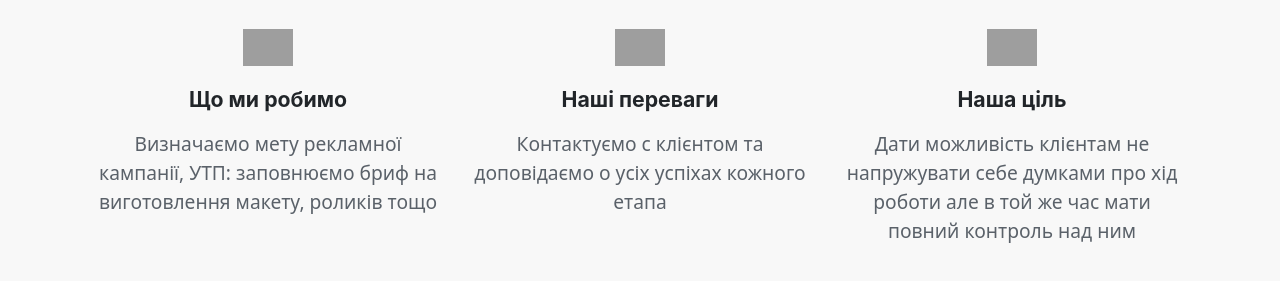
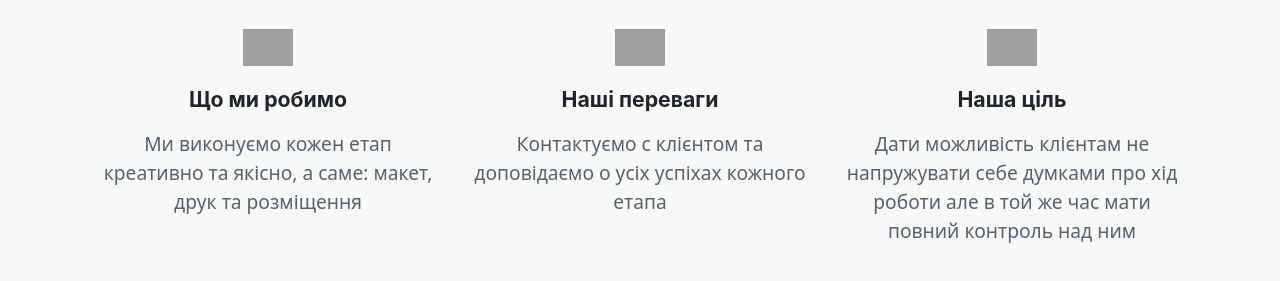
Before and after one commit to GineTik/Fira_2.0, a plain HTML site: page index.html in a window 1280 px wide. Shown: the part 641-922 px from the top of the page. Drawn offline with nearby package versions, Linux system fonts and the light colour scheme; grey boxes are pictures that could not be loaded.

Commit message:
change text in block what we do

```diff
--- a/index.html
+++ b/index.html
@@ -91,7 +91,8 @@
                     <div class="col-md text-center">
                         <img class="mb-3" width="50" src="https://img.icons8.com/ios/50/000000/what.png"/>
                         <h3>Що ми робимо</h3>
-                        <p>Визначаємо мету рекламної кампанії, УТП: заповнюємо бриф на виготовлення макету, роликів тощо</p>
+                        <p>Ми виконуємо кожен етап креативно та якісно, а саме: макет, друк
+                            та розміщення</p>
                     </div>
                     <div class="col-sm text-center">
                         <img class="mb-3" width="50" src="https://img.icons8.com/pastel-glyph/64/000000/receive-cash--v5.png"/>
```
